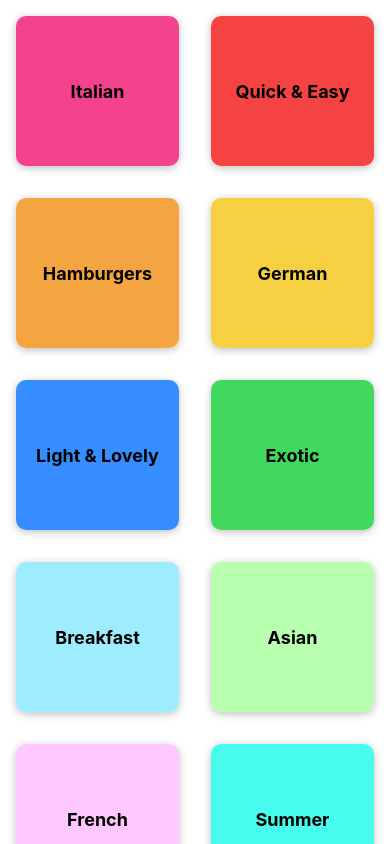
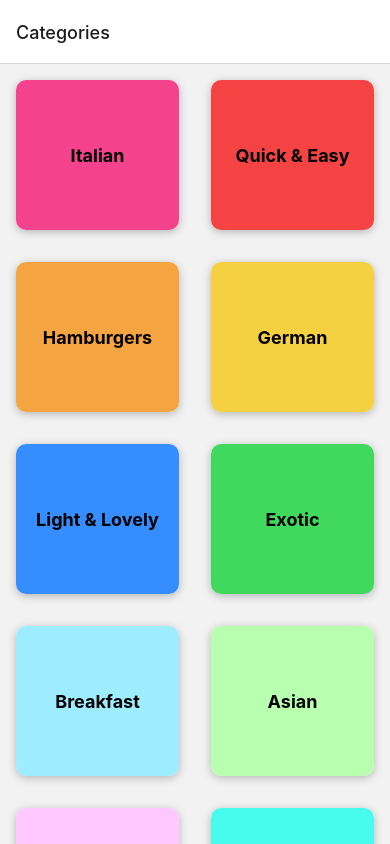
Before and after one commit to Elena-Weber/recipes, a React Native app: screen / in a window 390 px wide. Built offline with nearby package versions, Linux system fonts and the light colour scheme.

Commit message:
add navigation package

```diff
--- a/App.js
+++ b/App.js
@@ -1,11 +1,19 @@
 import { StatusBar } from 'expo-status-bar';
+import { NavigationContainer } from '@react-navigation/native';
+import { createNativeStackNavigator } from '@react-navigation/native-stack'; // it's an object with 2 obligatory components: Navigator and Screen
 import CategoriesScreen from './screens/CategoriesScreen';
+
+const Stack = createNativeStackNavigator();
 
 export default function App() {
   return (
     <>
-      <StatusBar style="light" />
-      <CategoriesScreen />
+      <StatusBar style="dark" />
+      <NavigationContainer>
+        <Stack.Navigator>
+          <Stack.Screen name="Categories" component={CategoriesScreen} />
+        </Stack.Navigator>
+      </NavigationContainer>
     </>
   );
 }
--- a/package.json
+++ b/package.json
@@ -9,10 +9,14 @@
     "web": "expo start --web"
   },
   "dependencies": {
+    "@react-navigation/native": "^6.0.11",
+    "@react-navigation/native-stack": "^6.7.0",
     "expo": "~46.0.7",
     "expo-status-bar": "~1.4.0",
     "react": "18.0.0",
-    "react-native": "0.69.4"
+    "react-native": "0.69.4",
+    "react-native-safe-area-context": "4.3.1",
+    "react-native-screens": "~3.15.0"
   },
   "devDependencies": {
     "@babel/core": "^7.12.9"
```
Also changed, not shown: 2 other files (tests, documents, lock files or other folders).
